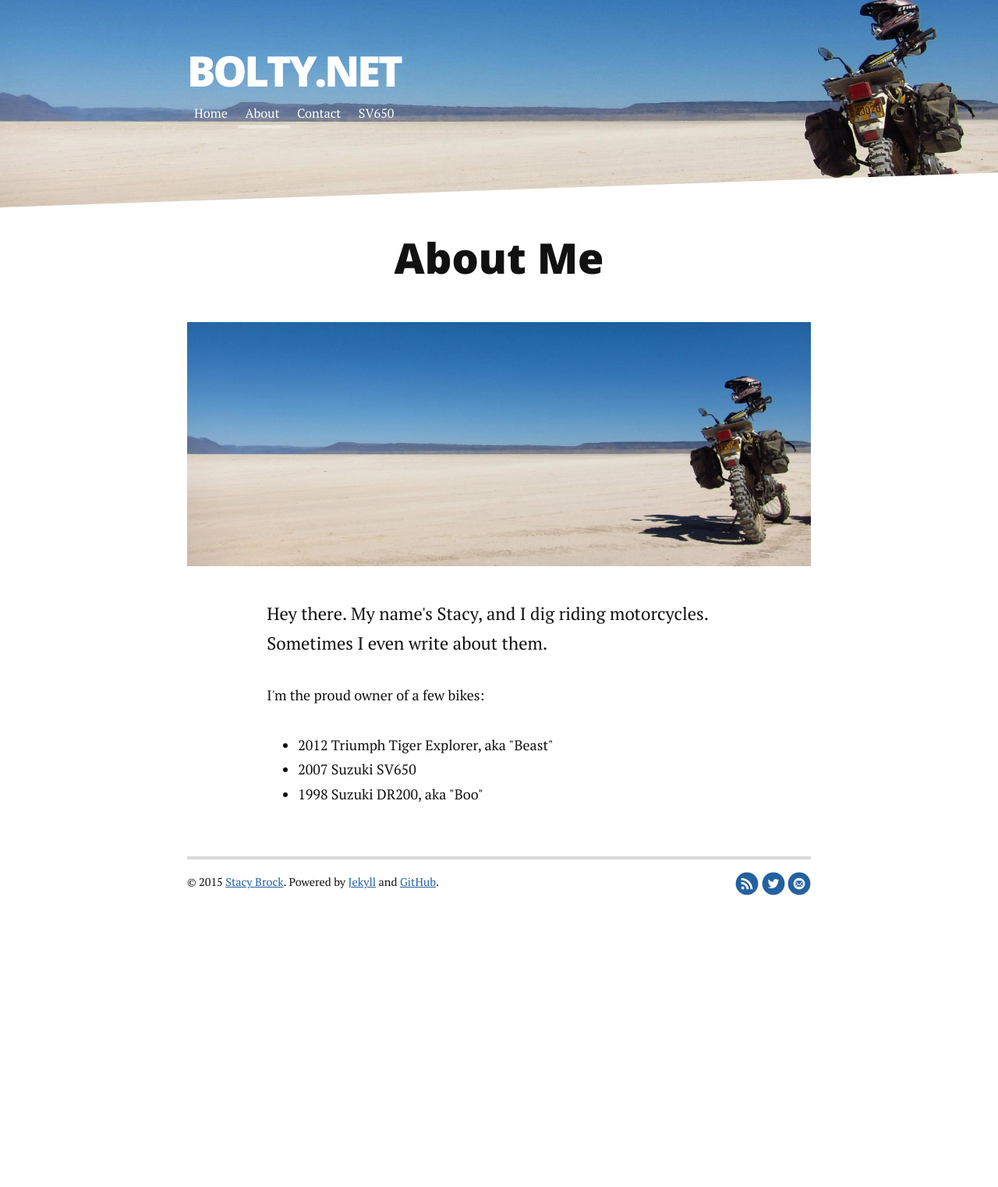
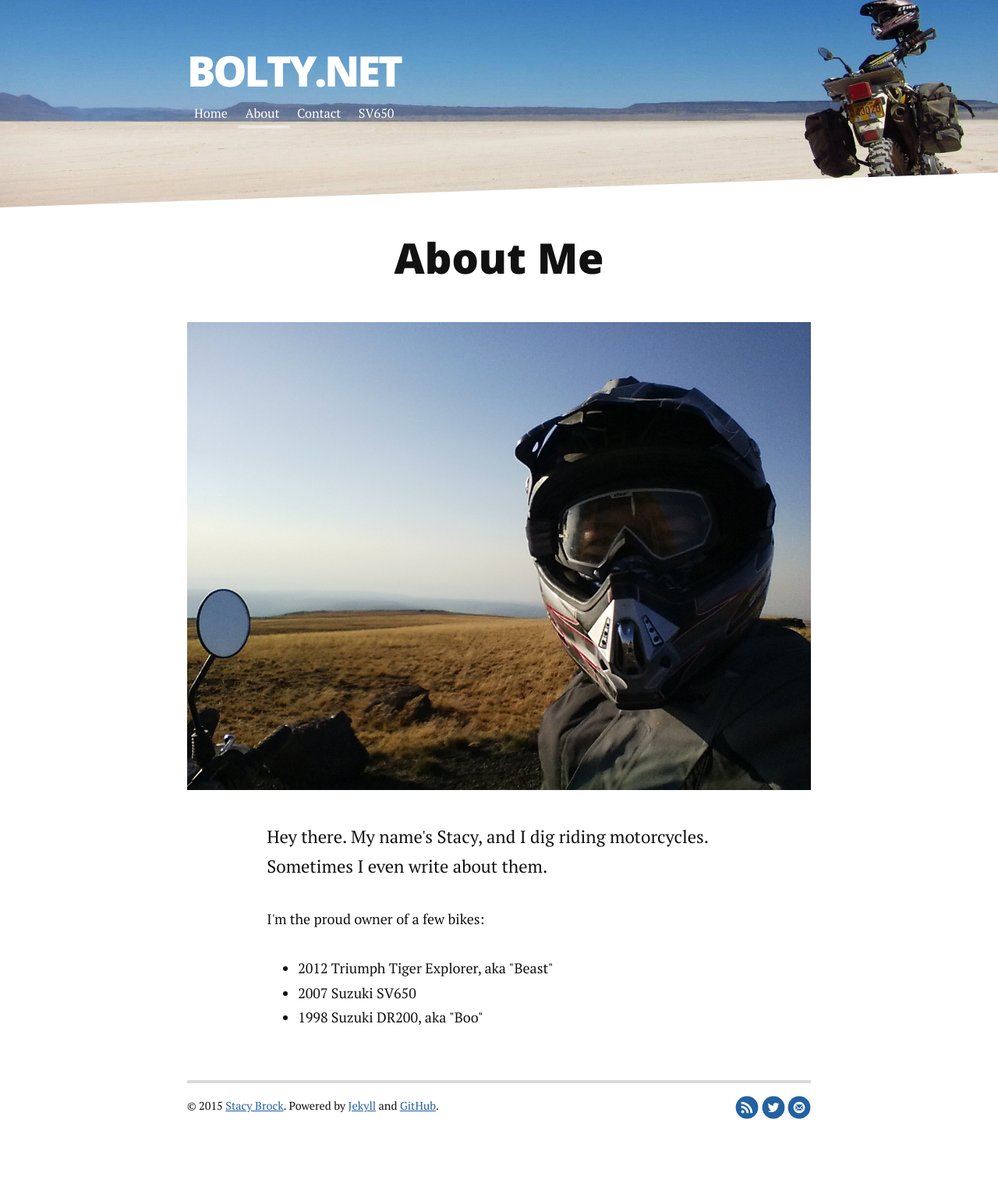
Before and after one commit to boltynet/boltynet.github.io, a Jekyll site: the page built from about/index.html, in a window 1280 px wide. Shown: the whole page at 78% size. Built offline with Jekyll 4.4.1, drawn with Linux system fonts in a browser that asks for light colours; nearby versions of some CDN libraries; Markdown is read by kramdown in place of the engine named in the settings; before the commit the page ends 1235 px from its top, so only the background shows below that.

Commit message:
Update About page

```diff
--- a/about/index.html
+++ b/about/index.html
@@ -5,7 +5,7 @@
 
 <div class="post">
 	<h1 class="pageTitle">About Me</h1>
-	<img src="{{ '/assets/img/playa.jpg' | prepend: site.baseurl }}" alt="">
+	<img src="{{ '/assets/img/selfie.jpg' | prepend: site.baseurl }}" alt="">
 	<p class="intro">Hey there. My name's Stacy, and I dig riding motorcycles. Sometimes I even write about them.</p>
 	<p>I'm the proud owner of a few bikes:</p>
     <ul>
```
Also changed, not shown: assets/img/selfie.jpg (added).
